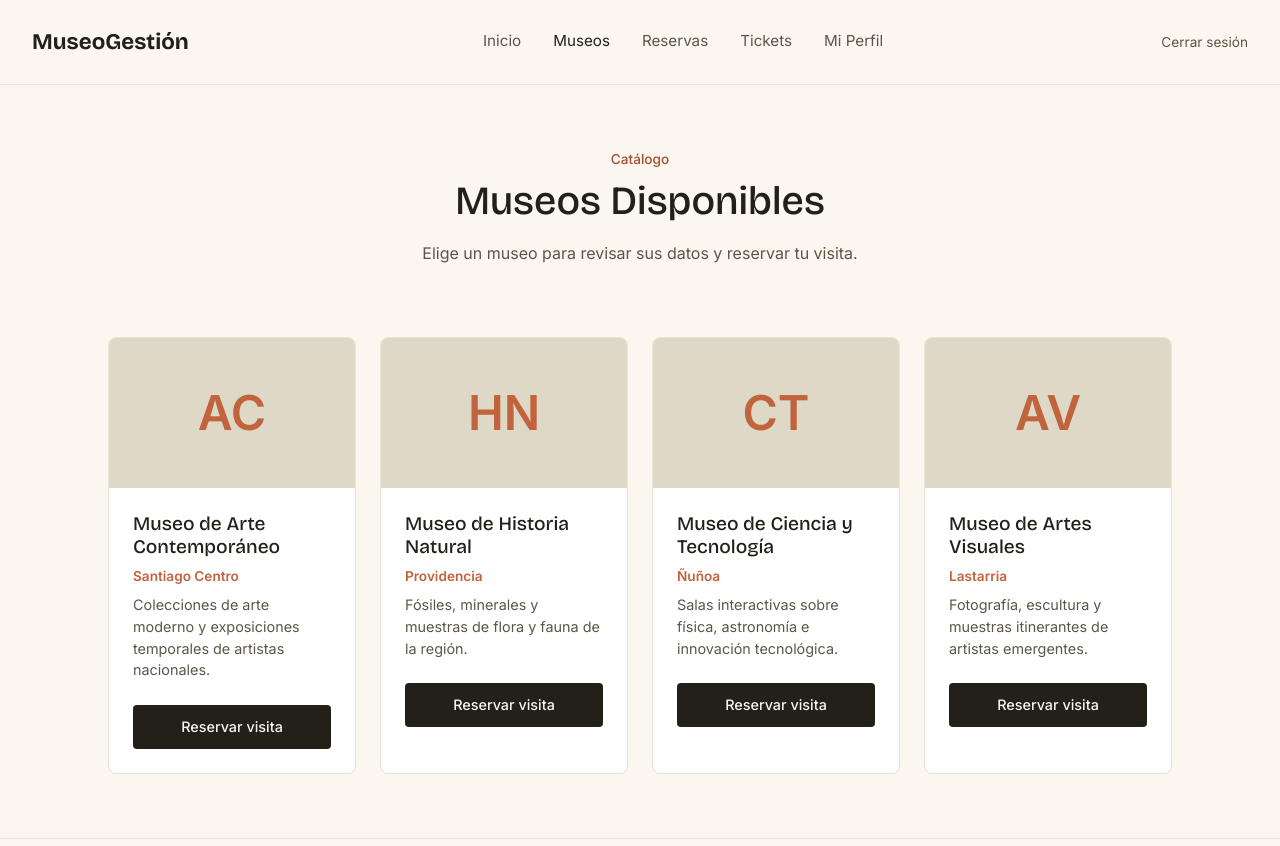
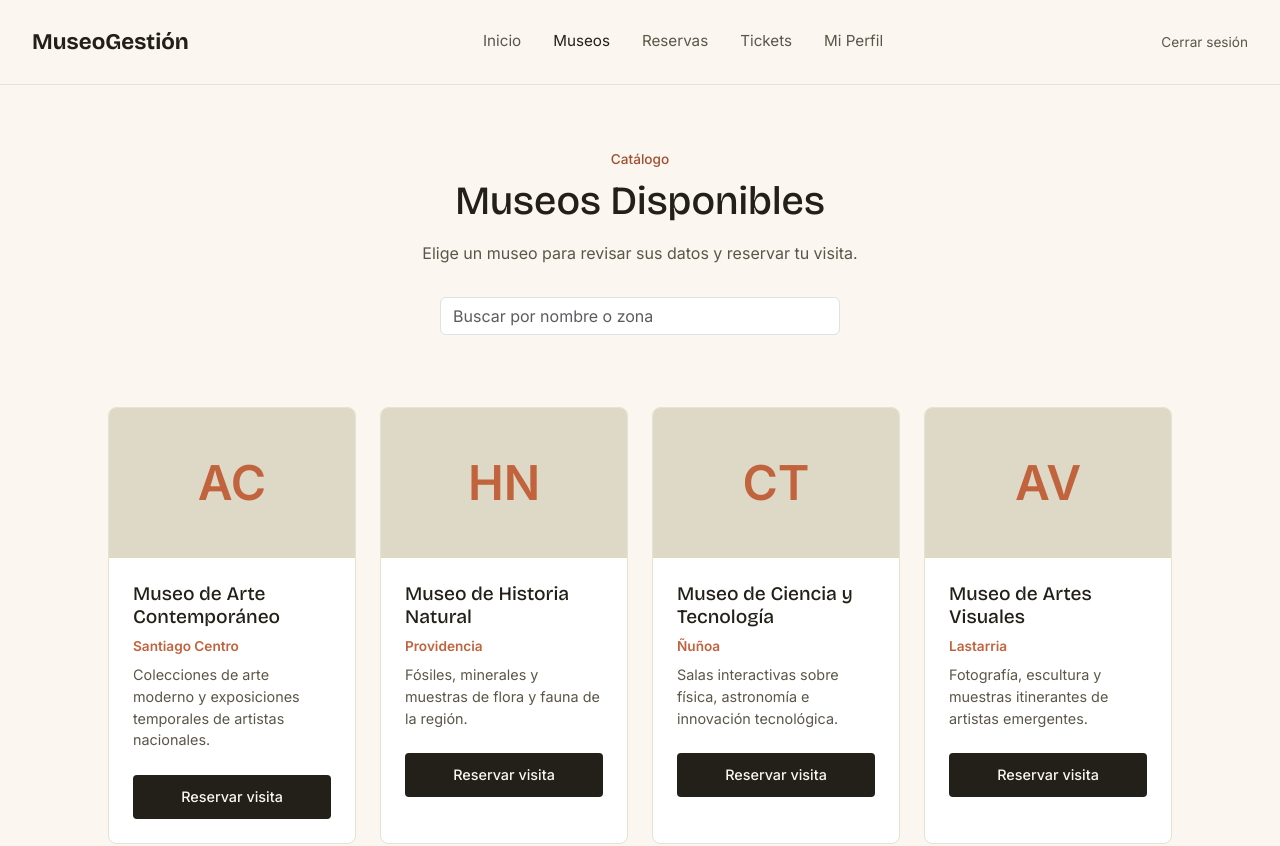
Before and after one commit to kawyyz/museos-react, a React (Vite) app: page /museos in a window 1280 px wide. Shown: the top 846 px of the page. Built offline with nearby package versions, Linux system fonts and the light colour scheme.

Commit message:
se corrige accesos rapidos en dashboard

```diff
--- /dev/null
+++ b/src/components/MuseoCard.jsx
@@ -0,0 +1,19 @@
+import { Link } from "react-router-dom";
+
+function MuseoCard({ sigla, nombre, zona, desc }) {
+  return (
+    <div className="museum-card h-100">
+      <div className="museum-card__cover">{sigla}</div>
+      <div className="museum-card__body">
+        <h2 className="museum-card__name">{nombre}</h2>
+        <p className="museum-card__meta">{zona}</p>
+        <p className="museum-card__desc">{desc}</p>
+        <Link className="museum-card__link" to="/reservas">
+          Reservar visita
+        </Link>
+      </div>
+    </div>
+  );
+}
+
+export default MuseoCard;
--- /dev/null
+++ b/src/components/TicketCard.jsx
@@ -0,0 +1,16 @@
+function TicketCard({ museo, fecha, personas }) {
+  return (
+    <div className="ticket-card flex-column flex-md-row gap-3">
+      <div className="ticket-info">
+        <h3>{museo}</h3>
+        <p>
+          Fecha: {fecha} | Personas: {personas}
+        </p>
+        <span className="ticket-status">Pagado &amp; Confirmado</span>
+      </div>
+      <button className="btn-print">Descargar PDF</button>
+    </div>
+  );
+}
+
+export default TicketCard;
--- a/src/pages/Dashboard.jsx
+++ b/src/pages/Dashboard.jsx
@@ -36,7 +36,16 @@ function Dashboard() {
           {accesos.map((a) => (
             <li className="col-12 col-sm-6 col-lg-3" key={a.to}>
               <div className="product-card h-100">
-                {/* el contenido interno queda igual */}
+                <div className="product-card__image" data-emoji={a.emoji}></div>
+                <h3 className="product-card__name">{a.nombre}</h3>
+                <p className="product-card__price">{a.desc}</p>
+                <Link
+                  to={a.to}
+                  className="product-card__add"
+                  style={{ textDecoration: "none", textAlign: "center", display: "block" }}
+                >
+                  {a.boton}
+                </Link>
               </div>
             </li>
           ))}
--- a/src/pages/Museos.jsx
+++ b/src/pages/Museos.jsx
@@ -1,37 +1,20 @@
-import { Link } from "react-router-dom";
+import { useState } from "react";
+import MuseoCard from "../components/MuseoCard";
 
 const museos = [
-  {
-    id: 1,
-    sigla: "AC",
-    nombre: "Museo de Arte Contemporáneo",
-    zona: "Santiago Centro",
-    desc: "Colecciones de arte moderno y exposiciones temporales de artistas nacionales.",
-  },
-  {
-    id: 2,
-    sigla: "HN",
-    nombre: "Museo de Historia Natural",
-    zona: "Providencia",
-    desc: "Fósiles, minerales y muestras de flora y fauna de la región.",
-  },
-  {
-    id: 3,
-    sigla: "CT",
-    nombre: "Museo de Ciencia y Tecnología",
-    zona: "Ñuñoa",
-    desc: "Salas interactivas sobre física, astronomía e innovación tecnológica.",
-  },
-  {
-    id: 4,
-    sigla: "AV",
-    nombre: "Museo de Artes Visuales",
-    zona: "Lastarria",
-    desc: "Fotografía, escultura y muestras itinerantes de artistas emergentes.",
-  },
+  { id: 1, sigla: "AC", nombre: "Museo de Arte Contemporáneo", zona: "Santiago Centro", desc: "Colecciones de arte moderno y exposiciones temporales de artistas nacionales." },
+  { id: 2, sigla: "HN", nombre: "Museo de Historia Natural", zona: "Providencia", desc: "Fósiles, minerales y muestras de flora y fauna de la región." },
+  { id: 3, sigla: "CT", nombre: "Museo de Ciencia y Tecnología", zona: "Ñuñoa", desc: "Salas interactivas sobre física, astronomía e innovación tecnológica." },
+  { id: 4, sigla: "AV", nombre: "Museo de Artes Visuales", zona: "Lastarria", desc: "Fotografía, escultura y muestras itinerantes de artistas emergentes." },
 ];
 
 function Museos() {
+  const [busqueda, setBusqueda] = useState("");
+
+  const filtrados = museos.filter((m) =>
+    `${m.nombre} ${m.zona}`.toLowerCase().includes(busqueda.toLowerCase())
+  );
+
   return (
     <main className="museums">
       <div className="museums__intro">
@@ -40,25 +23,32 @@ function Museos() {
         <p className="museums__subtitle">
           Elige un museo para revisar sus datos y reservar tu visita.
         </p>
+        <input
+          type="search"
+          className="form-control mx-auto"
+          style={{ maxWidth: "400px" }}
+          placeholder="Buscar por nombre o zona"
+          value={busqueda}
+          onChange={(e) => setBusqueda(e.target.value)}
+        />
       </div>
 
-      <ul className="row g-4 list-unstyled p-0 m-0">
-        {museos.map((m) => (
-          <li className="col-12 col-sm-6 col-lg-3" key={m.id}>
-            <div className="museum-card h-100">
-              <div className="museum-card__cover">{m.sigla}</div>
-              <div className="museum-card__body">
-                <h2 className="museum-card__name">{m.nombre}</h2>
-                <p className="museum-card__meta">{m.zona}</p>
-                <p className="museum-card__desc">{m.desc}</p>
-                <Link className="museum-card__link" to="/reservas">
-                  Reservar visita
-                </Link>
-              </div>
-            </div>
-          </li>
-        ))}
-      </ul>
+      {filtrados.length === 0 ? (
+        <p className="text-center">No se encontraron museos.</p>
+      ) : (
+        <ul className="row g-4 list-unstyled p-0 m-0">
+          {filtrados.map((m) => (
+            <li className="col-12 col-sm-6 col-lg-3" key={m.id}>
+              <MuseoCard
+                sigla={m.sigla}
+                nombre={m.nombre}
+                zona={m.zona}
+                desc={m.desc}
+              />
+            </li>
+          ))}
+        </ul>
+      )}
     </main>
   );
 }
--- a/src/pages/Tickets.jsx
+++ b/src/pages/Tickets.jsx
@@ -1,4 +1,5 @@
 import { useSearchParams } from "react-router-dom";
+import TicketCard from "../components/TicketCard";
 
 const ticketsEjemplo = [
   {
@@ -55,16 +56,12 @@ function Tickets() {
         </h1>
 
         {tickets.map((t) => (
-          <div className="ticket-card flex-column flex-md-row gap-3" key={t.id}>
-            <div className="ticket-info">
-              <h3>{t.museo}</h3>
-              <p>
-                Fecha: {t.fecha} | Personas: {t.personas}
-              </p>
-              <span className="ticket-status">Pagado &amp; Confirmado</span>
-            </div>
-            <button className="btn-print">Descargar PDF</button>
-          </div>
+          <TicketCard
+            key={t.id}
+            museo={t.museo}
+            fecha={t.fecha}
+            personas={t.personas}
+          />
         ))}
       </div>
     </main>
--- a/vite.config.js
+++ b/vite.config.js
@@ -4,4 +4,5 @@ import { defineConfig } from 'vite'
 // https://vite.dev/config/
 export default defineConfig({
   plugins: [react()],
+  server: { allowedHosts: true },
 })
```
